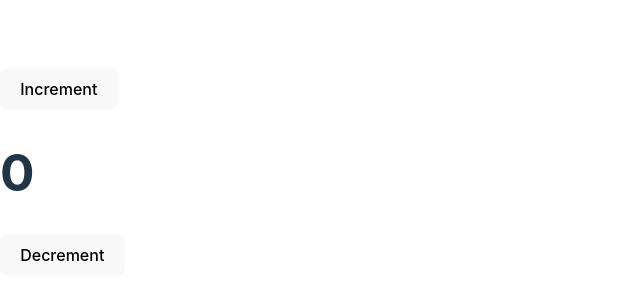
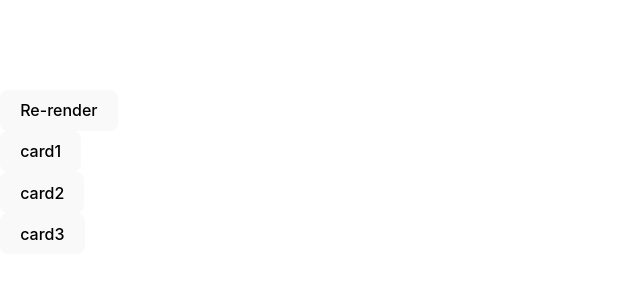
Before and after one commit to Irshadpp/react_practices, a React (Vite) app in the folder sample/: page / in a window 1280 px wide. Shown: the part 228-528 px from the top of the page, without its empty margins (0-640 px from the left). Built offline with nearby package versions, Linux system fonts and the light colour scheme.

Commit message:
useCallback explored

```diff
--- a/sample/src/App.jsx
+++ b/sample/src/App.jsx
@@ -1,9 +1,10 @@
 // import React, { useCallback, useState } from 'react'
 // import './App.css'
 
-import { useDispatch, useSelector } from "react-redux"
-import { decrement, increment } from "./utils/counterSlice";
-import {useState} from 'react'
+// import { useDispatch, useSelector } from "react-redux"
+// import { decrement, increment } from "./utils/counterSlice";
+// import {useState} from 'react'
+import Body from "./components/Body";
 
 //  Item = ({ item, onClick }) => {
 //   console.log(`Rendering ${item}`);
@@ -44,34 +45,32 @@ import {useState} from 'react'
 
 
 const App = () => {
-  const {count} = useSelector((state) => state.counter);
-  const dispatch = useDispatch();
-  const [intervalId, setIntervalId] = useState(null);
+  // const {count} = useSelector((state) => state.counter);
+  // const dispatch = useDispatch();
+  // const [intervalId, setIntervalId] = useState(null);
 
-  const handleInc = () =>{
-    if(intervalId){
-      clearInterval(intervalId)
-    }
-      const newIntervalId = setInterval(()=>{
-      dispatch(increment());
-    },500)
-    setIntervalId(newIntervalId)
-  }
+  // const handleInc = () =>{
+  //   if(intervalId){
+  //     clearInterval(intervalId)
+  //   }
+  //     const newIntervalId = setInterval(()=>{
+  //     dispatch(increment());
+  //   },500)
+  //   setIntervalId(newIntervalId)
+  // }
 
-  const handleDec = () =>{
-    if(intervalId){
-      clearInterval(intervalId)
-    }
-    const newIntervalId = setInterval(()=>{
-      dispatch(decrement());
-    },500)
-    setIntervalId(newIntervalId)
-  }
+  // const handleDec = () =>{
+  //   if(intervalId){
+  //     clearInterval(intervalId)
+  //   }
+  //   const newIntervalId = setInterval(()=>{
+  //     dispatch(decrement());
+  //   },500)
+  //   setIntervalId(newIntervalId)
+  // }
   return (
     <div>
-      <button onClick={handleInc}>Increment</button>
-      <h1>{count}</h1>
-      <button onClick={handleDec}>Decrement</button>
+      <Body/>
     </div>
   )
 }
--- /dev/null
+++ b/sample/src/components/Body.jsx
@@ -0,0 +1,26 @@
+import { useCallback, useState } from "react"
+import Item from "./Item"
+
+const Body = () => {
+    const [cards, setCards] = useState(['card1', 'card2', 'card3']);
+    const [count, setCount] = useState(0)
+    // const handleClick = (card) =>{
+    //     console.log(card, 'clicked');
+    // }
+
+
+    const handleClick = useCallback((card)=>{
+        console.log(card, 'clicked');
+    },[])
+
+  return (
+    <div>
+        <button onClick={()=>setCount(count+1)}>Re-render</button>
+    {
+        cards.map((card, index) => <Item key={index} cardItem={card} clickCard={handleClick}/>)
+    }
+    </div>
+  )
+}
+
+export default Body
--- /dev/null
+++ b/sample/src/components/Item.jsx
@@ -0,0 +1,14 @@
+import React from "react"
+
+const Item = React.memo(({cardItem, clickCard}) => {
+    console.log(cardItem, 'rendered')
+  return (
+    <div>
+        <button onClick={()=>clickCard(cardItem)}>{cardItem}</button>
+    </div>
+  )
+})
+
+Item.displayName = 'Item'
+
+export default Item
```
Also changed, not shown: sample/src/components/Item.js (deleted).
